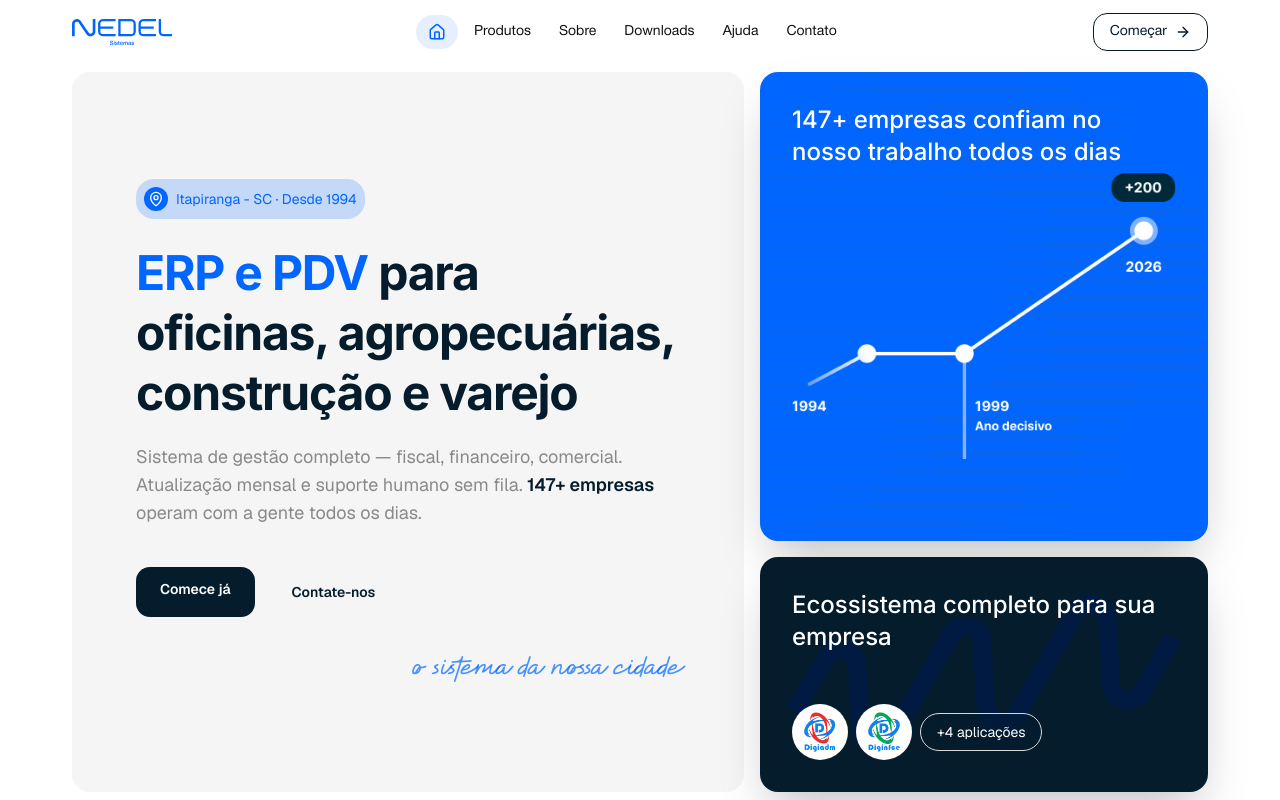
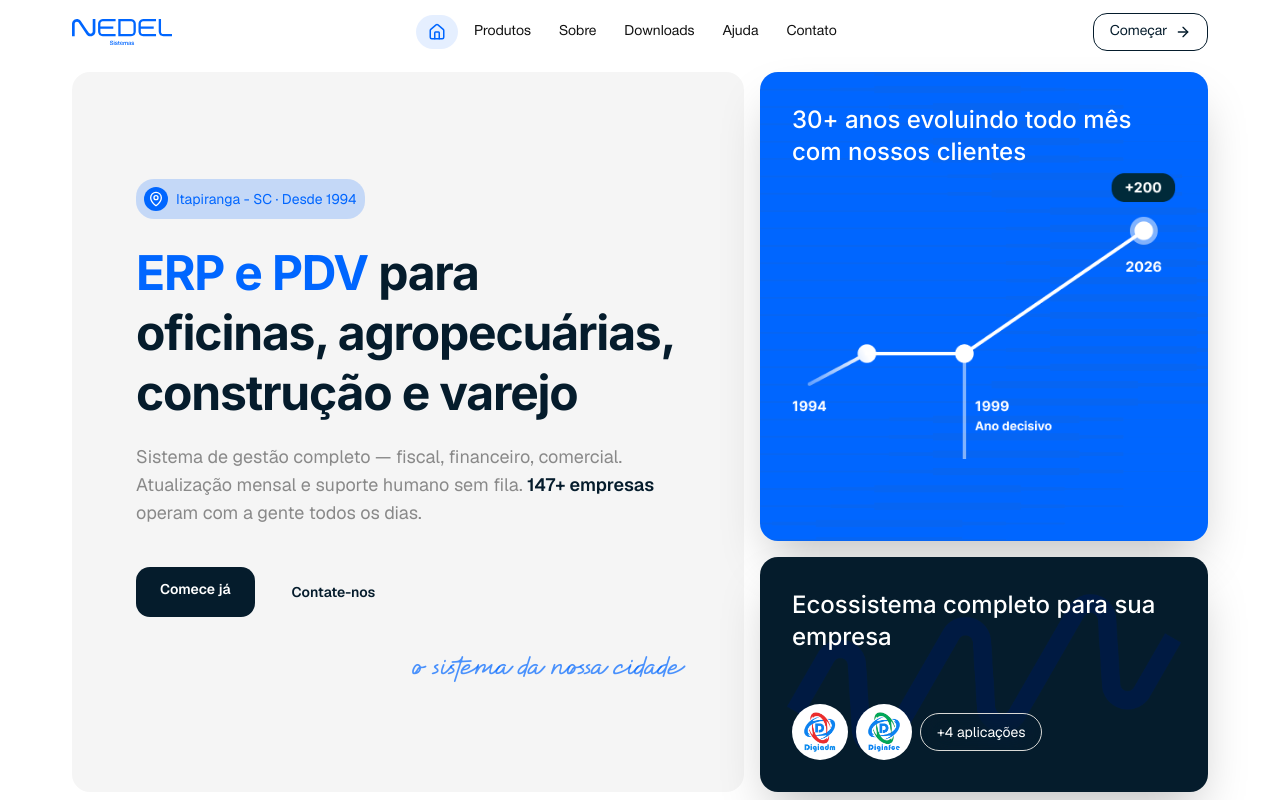
Before and after one commit to nedelsistemas/site, a Next.js app: page / in a window 1280 px wide. Shown: the top 800 px of the page. Built offline with nearby package versions, Linux system fonts and the light colour scheme.

Commit message:
atualizado card da hero, estava com descrição repetida

```diff
--- a/src/app/page.tsx
+++ b/src/app/page.tsx
@@ -57,7 +57,7 @@ export default function Home() {
             <div className="grid grid-rows-[2fr_1fr] gap-4">
               <div className="bg-nedel-blue rounded-2xl p-8 overflow-clip bg-[url('/graphics/tracado/azul-medio.png')] bg-no-repeat bg-cover bg-blend-color shadow-2xl">
                 <h3 className="text-white ">
-                  147+ empresas confiam no nosso trabalho todos os dias
+                  30+ anos evoluindo todo mês com nossos clientes
                 </h3>
                 <div className="bg-[url('/graphics/ornamento-clientes.png')] bg-no-repeat bg-contain w-full h-full"></div>
               </div>
```
